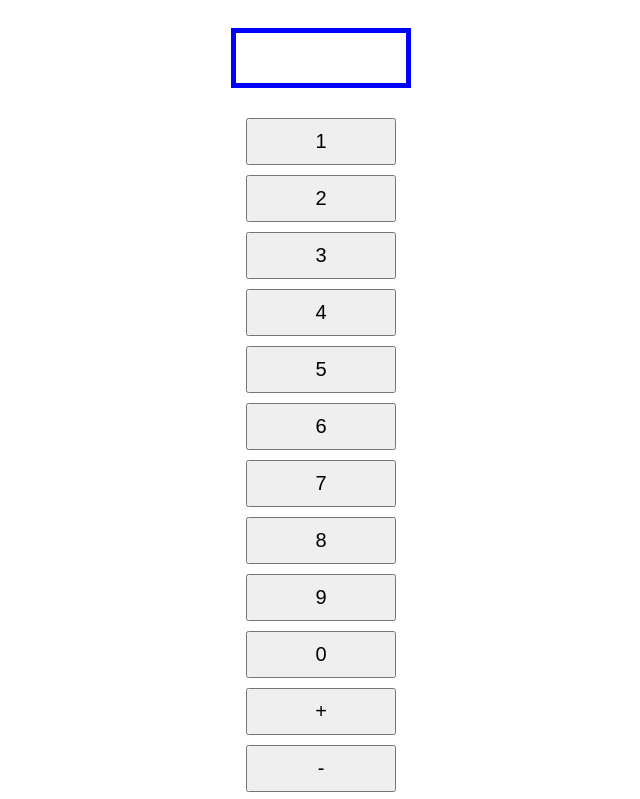
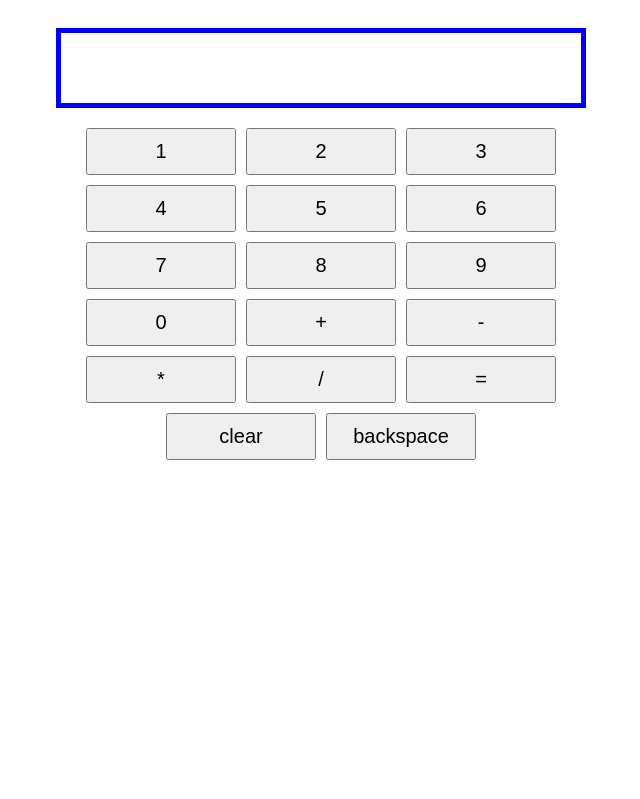
Before and after one commit to Yahska-0818/calculator, a plain HTML site: page index.html in a window 1280 px wide. Shown: the top 799 px of the page, without its empty margins (319-959 px from the left). Drawn offline with Linux system fonts and the light colour scheme.

Commit message:
fixed layout of page

```diff
--- a/index.html
+++ b/index.html
@@ -8,8 +8,8 @@
     <link rel="stylesheet" href="style.css">
 </head>
 <body>
+    <p id="display"></p>
     <div class="buttons">
-        <p id="display"></p>
         <button id="1">1</button>
         <button id="2">2</button>
         <button id="3">3</button>
--- a/script.js
+++ b/script.js
@@ -15,7 +15,7 @@ const buttonDiv = document.getElementById("/")
 const buttonRes = document.getElementById("=")
 const buttonClear = document.getElementById("clear")
 const buttonBack = document.getElementById("backspace")
-const display = document.getElementById("display") // Use custom event listeners to check for update of num1,num2,operator value and then change the display
+const display = document.getElementById("display")
 
 function add(num1,num2) {
     return parseInt(num1)+parseInt(num2)
@@ -53,6 +53,8 @@ function operate(num1,operator,num2) {
 let num1 = ""
 let num2 = ""
 let operator = ""
+
+// Mouse events
 
 button1.addEventListener("click",()=>{
     operator === "" ? num1 += "1" : num2 += "1"
@@ -180,3 +182,5 @@ buttonBack.addEventListener("click",()=>{
     operator === "" ? num1 = num1.slice(0,-1) : num2 = num2.slice(0,-1)
     display.textContent = `${num1} ${operator} ${num2}`
 })
+
+// Keyboard events
--- a/style.css
+++ b/style.css
@@ -1,3 +1,9 @@
+body {
+    display: flex;
+    flex-direction: column;
+    align-items: center;
+}
+
 button {
     padding: 10px;
     width: 100px;
@@ -7,17 +13,18 @@ button {
 
 .buttons {
     display: flex;
-    flex-direction: column;
+    flex-wrap: wrap;
     align-items: center;
     justify-content: center;
     gap: 10px;
+    width: 500px;
 }
 
 p {
     border: 5px solid blue;
     padding: 10px;
     font-size: 20px;
-    width: 150px;
-    height: 30px;
+    width: 500px;
+    height: 50px;
     text-align: center;
 }
```
